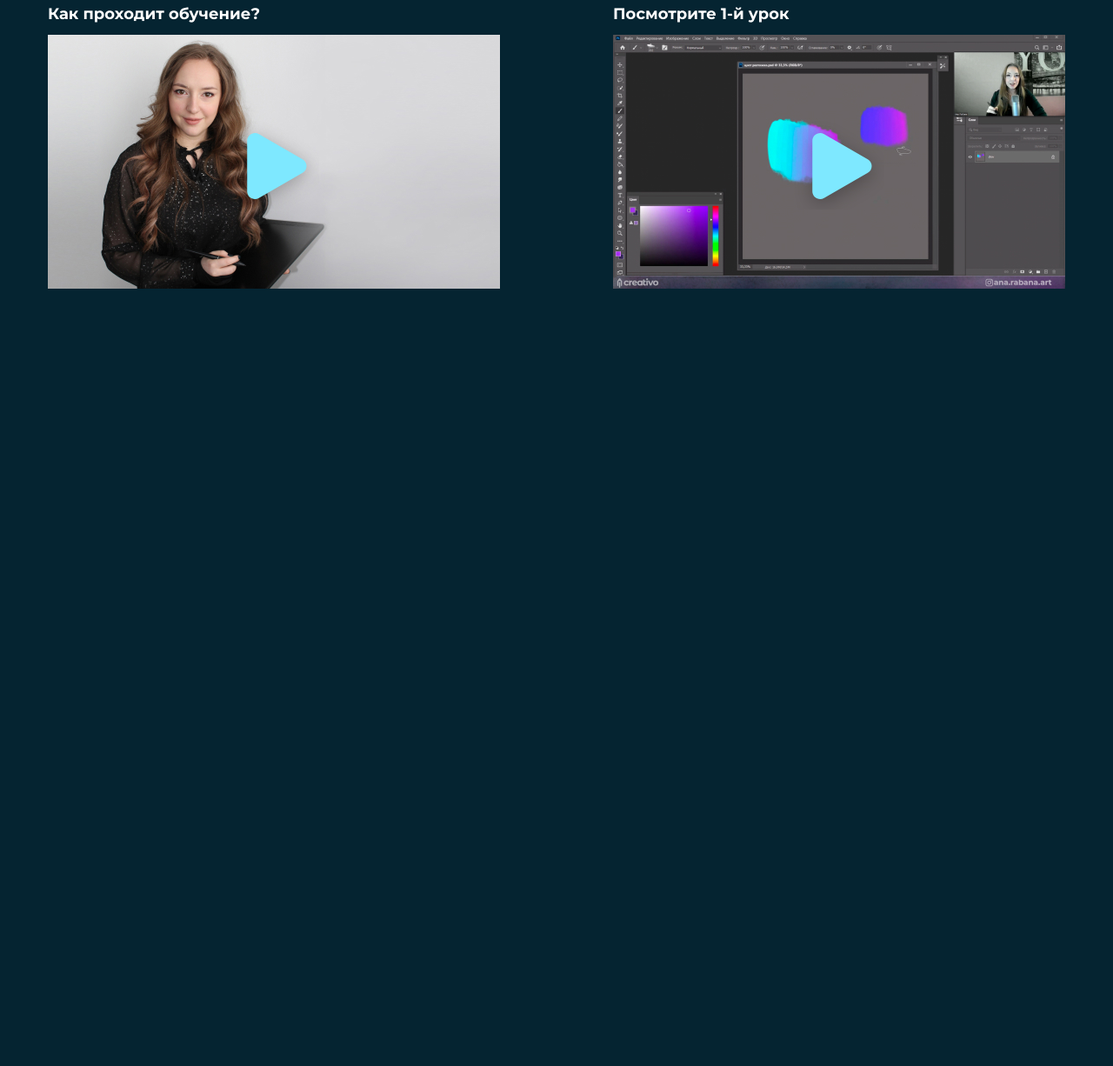
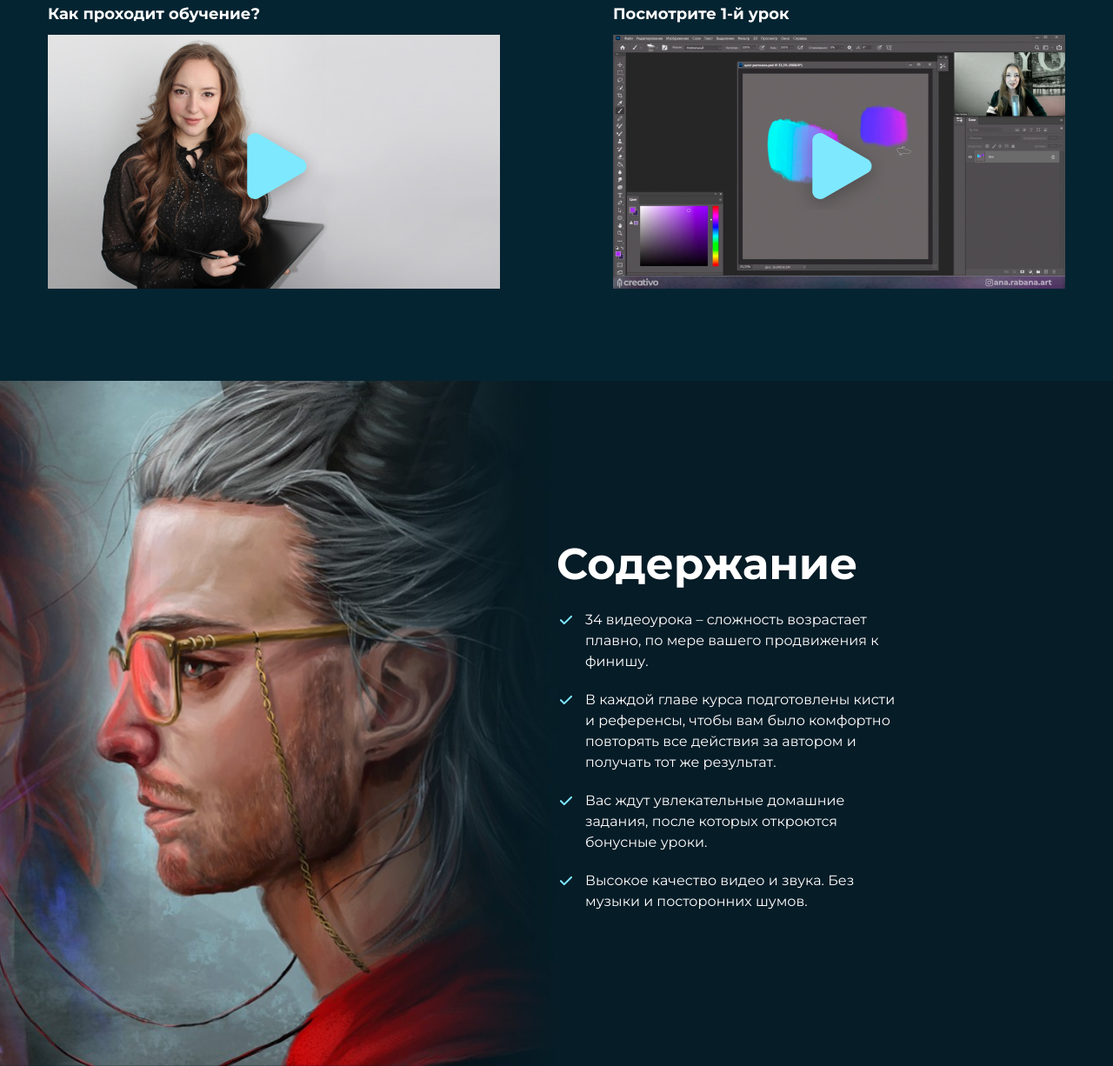
Before and after one commit to gaponova/digital-portrait, a plain HTML site: page index.html in a window 1280 px wide. Shown: the part 7423-8649 px from the top of the page at 87% size. Before the commit the page ends 7861 px from the top, so only its background shows below. Drawn offline with nearby package versions, Linux system fonts and the light colour scheme.

Commit message:
Сделали блок about-top

```diff
--- a/css/style.css
+++ b/css/style.css
@@ -906,8 +906,6 @@ a {
   justify-content: space-between;
 }
 
-.how-item {}
-
 .how-item__title {
   font-family: Montserrat;
   font-weight: bold;
@@ -939,7 +937,65 @@ a {
   top: 48%;
 }
 
-.how-item__img {}
+/*----------about ----------*/
+
+/* about-top */
+
+.about {
+  background-color: #061D27;
+}
+
+.about-top {
+  background-image: url(../img/about-bg.jpg);
+  background-repeat: no-repeat;
+  background-position: center top;
+  background-size: cover;
+  padding-top: 180px;
+  padding-bottom: 157px;
+}
+
+.about-top-list {
+  max-width: 400px;
+  margin-left: 50%;
+  margin-right: 100px;
+  padding-left: 33px;
+  list-style: none;
+}
+
+.about-top-list__title {
+  margin: 0;
+  font-weight: bold;
+  font-size: 5rem;
+  line-height: 6.1rem;
+  color: #ffffff;
+  margin-left: 50%;
+  margin-right: 100px;
+  margin-bottom: 22px;
+}
+
+.about-top-list__item {
+  position: relative;
+  margin: 0;
+  font-family: "Montserrat", sans-serif;
+  font-size: 1.6rem;
+  line-height: 24px;
+  font-weight: 400;
+  color: #ffffff;
+  margin-bottom: 20px;
+}
+
+.about-top-list__item::before {
+  position: absolute;
+  content: url(../img/point.svg);
+  top: 1px;
+  left: -30px;
+}
+
+.about-test {}
+
+
+
+.about-content {}
 
 
 /*----------Кнопка Наверх----------*/
--- a/index.html
+++ b/index.html
@@ -514,17 +514,32 @@
     </div>
   </section>
 
-  <!-- content -->
+  <!-- about -->
+
+  <section class="about" id="about">
+    <div class="about-top">
+      <div class="container">
+        <div class="about-top-review">
+          <h2 class="about-top-list__title">Содержание</h2>
+          <ul class="about-top-list">
+            <li class="about-top-list__item">34 видеоурока – сложность возрастает плавно, по мере вашего продвижения к финишу.</li>
+            <li class="about-top-list__item">В каждой главе курса подготовлены кисти и референсы, чтобы вам было комфортно повторять все действия за автором и получать тот же результат. </li>
+            <li class="about-top-list__item">Вас ждут увлека﻿тельные домашние задания, после которых откроются бонусные уроки.</li>
+            <li class="about-top-list__item">Высокое качество видео и звука. Без музыки и посторонних шумов. </li>
+          </ul>
+        </div>
+      </div>
+    </div>
+    <div class="about-test">
+
+    </div>
+    <div class="about-content">
+
+    </div>
+  </section>
 
   <!--
-<section class="about" id="about">
-    <div class="container">
-      <h2>Содержание</h2>
-    </div>
-
-  </section>
-
-  <section class="order" id="order">
+    <section class="order" id="order">
     <h2>Выберите подходящий для вас пакет курса «ДИДЖИТАЛ-ПОРТРЕТЫ»</h2>
   </section> -->
 
```
Also changed, not shown: img/about-bg.jpg (added).
